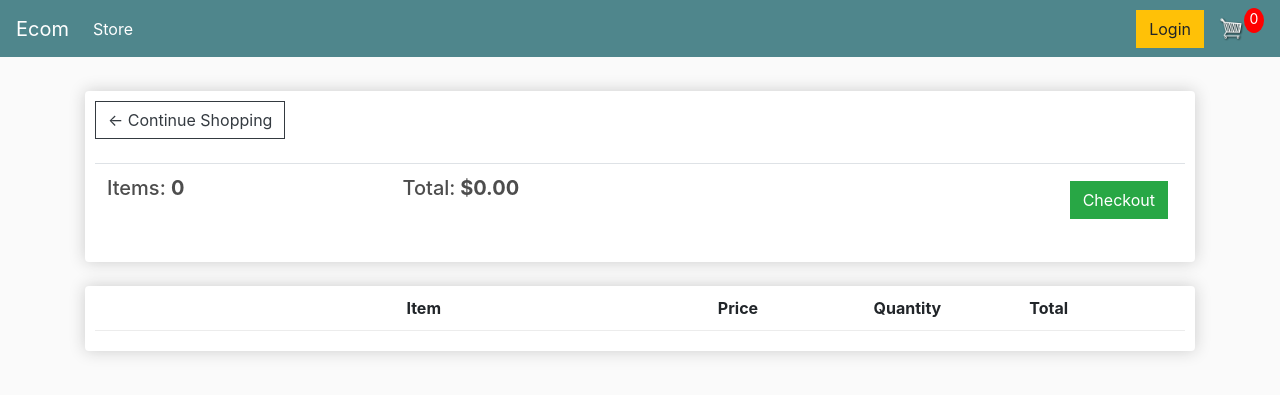
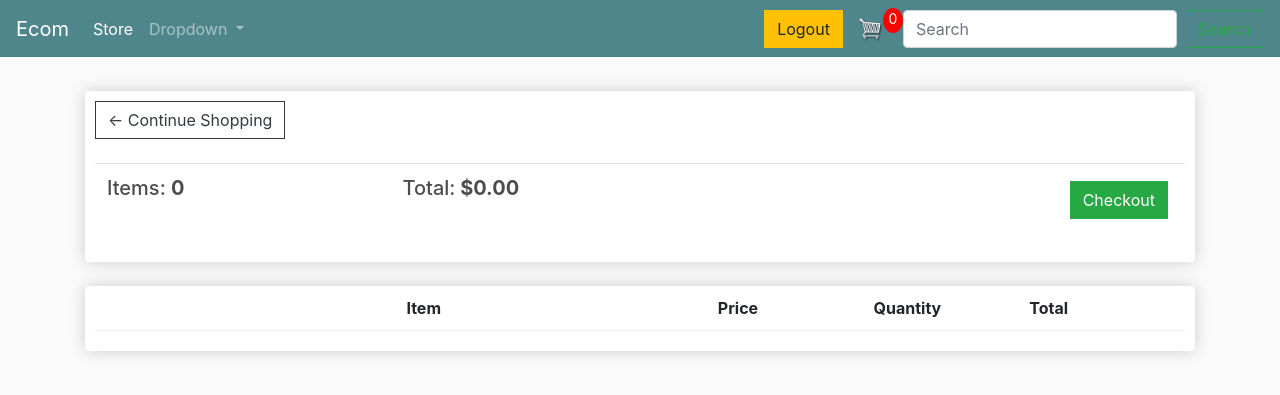
Before and after one commit to seif678/ShoppingCartProject, a Django app: page /cart/ in a window 1280 px wide. Shown: the top 395 px of the page. Run offline with Django 4.2, Linux system fonts and the light colour scheme; lists and menus that the app fills with data are empty; some libraries are stand-ins or nearby versions.

Commit message:
Updating the site navigation bar

```diff
--- a/templates/Site/Main.html
+++ b/templates/Site/Main.html
@@ -44,19 +44,35 @@
 	    <ul class="navbar-nav mr-auto">
 	      <li class="nav-item active">
 	        <a class="nav-link" href="{% url 'Store' %}">Store <span class="sr-only">(current)</span></a>
+              <li class="nav-item dropdown">
+        <a class="nav-link dropdown-toggle" href="#" id="navbarDropdown" role="button" data-toggle="dropdown" aria-haspopup="true" aria-expanded="false">
+          Dropdown
+        </a>
+        <div class="dropdown-menu" aria-labelledby="navbarDropdown">
+          <a class="dropdown-item" href="#">Action</a>
+          <a class="dropdown-item" href="#">Another action</a>
+          <div class="dropdown-divider"></div>
+          <a class="dropdown-item" href="#">Something else here</a>
+        </div>
+      </li>
 	      </li>
 
 	    </ul>
+
 	    <div class="form-inline my-2 my-lg-0">
-	     	<a href="#"class="btn btn-warning">Login</a>
-
+	     	<a class="btn btn-warning" href="{% url 'login' %}">Logout</a>
 	     	<a href="{% url 'Cart' %}">
 	    		<img  id="cart-icon" src="{% static 'images/cart.png' %}">
 	    	</a>
 	    	<p id="cart-total">{{cartItems}}</p>
 
 	    </div>
+
 	  </div>
+        <form class="form-inline my-2 my-lg-0">
+      <input class="form-control mr-sm-2" type="search" placeholder="Search" aria-label="Search">
+      <button class="btn btn-outline-success my-2 my-sm-0" type="submit">Search</button>
+    </form>
 	</nav>
 
      <div class="container">
```
